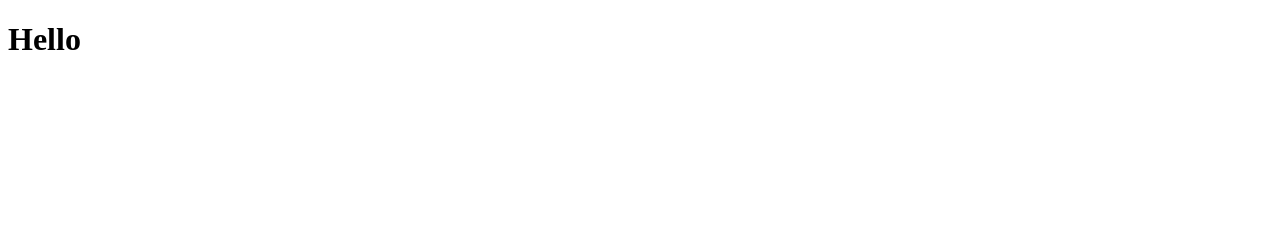
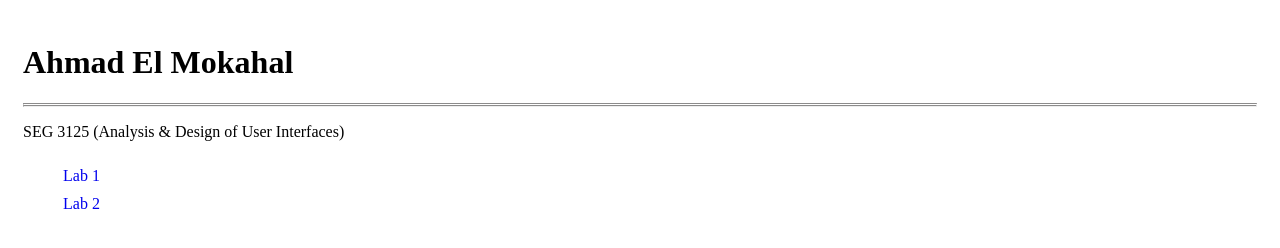
Before and after one commit to MokahalA/MokahalA.github.io, a plain HTML site: page index.html in a window 1280 px wide. Drawn offline with Linux system fonts and the light colour scheme.

Commit message:
Update index.html

```diff
--- a/index.html
+++ b/index.html
@@ -4,9 +4,19 @@
     <meta charset="UTF-8">
     <meta http-equiv="X-UA-Compatible" content="IE=edge">
     <meta name="viewport" content="width=device-width, initial-scale=1.0">
+    <link rel="stylesheet" href="style.css">
     <title>Project Page</title>
 </head>
 <body>
-    <h1>Hello</h1>
+    <div class = "heading">
+        <h1 id="name">Ahmad El Mokahal</h1>
+        <hr class="style">
+        <p>SEG 3125 (Analysis & Design of User Interfaces)</p>
+        <ul>
+            <li> <a href="https://mokahala.github.io/">Lab 1</a> </li>
+            <li> <a href="https://mokahala.github.io/">Lab 2</a> </li>
+        </ul>
+    </div>
+
 </body>
 </html>
--- /dev/null
+++ b/style.css
@@ -0,0 +1,24 @@
+.heading{
+    font-family: 'Times New Roman', Times, serif;
+    padding: 15px;
+}
+
+hr.style{
+    border-top: 3px double #8c8b8b;
+}
+
+ul {
+    list-style-type: none;
+}
+
+li{
+    padding-top: 10px;
+}
+
+a:link {
+    text-decoration: none;
+}
+
+a:hover {
+    text-decoration: underline;
+}
```
